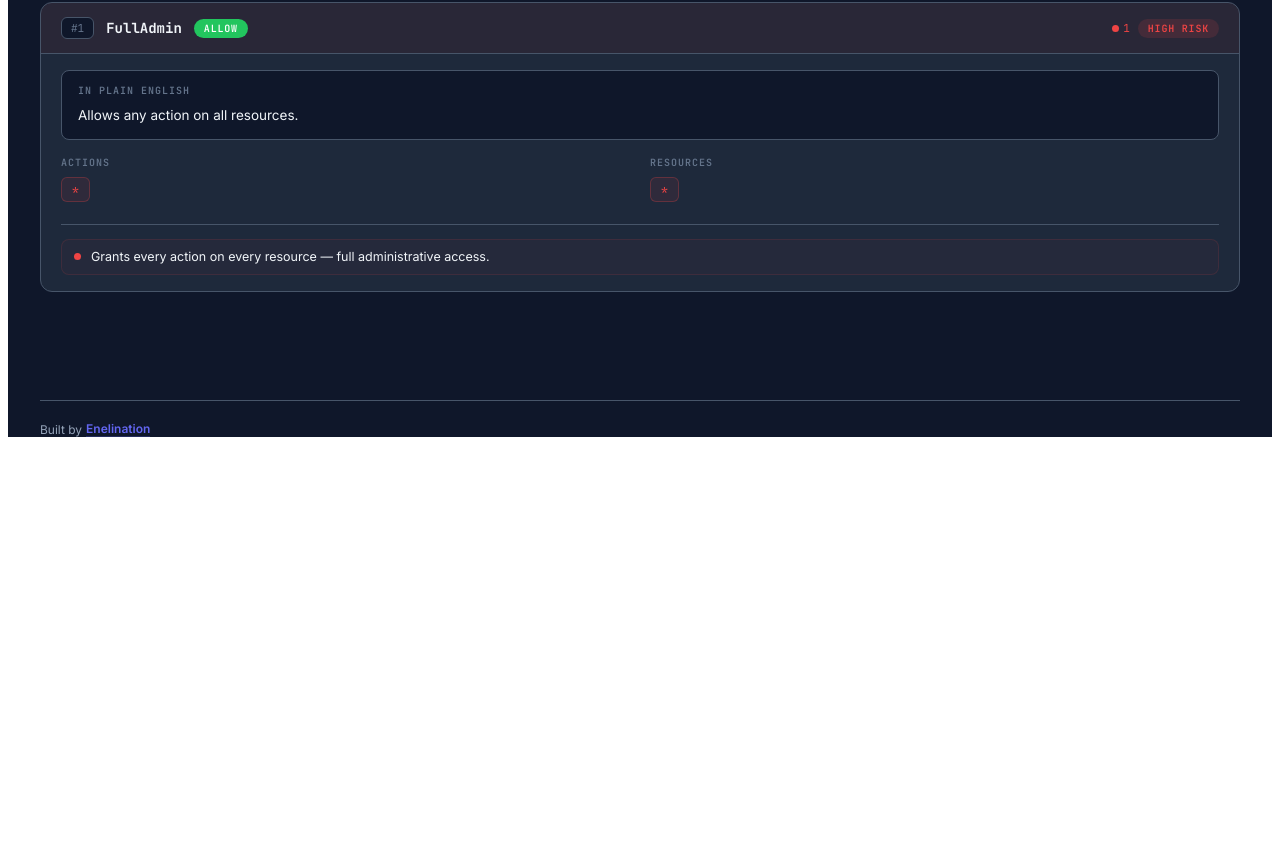
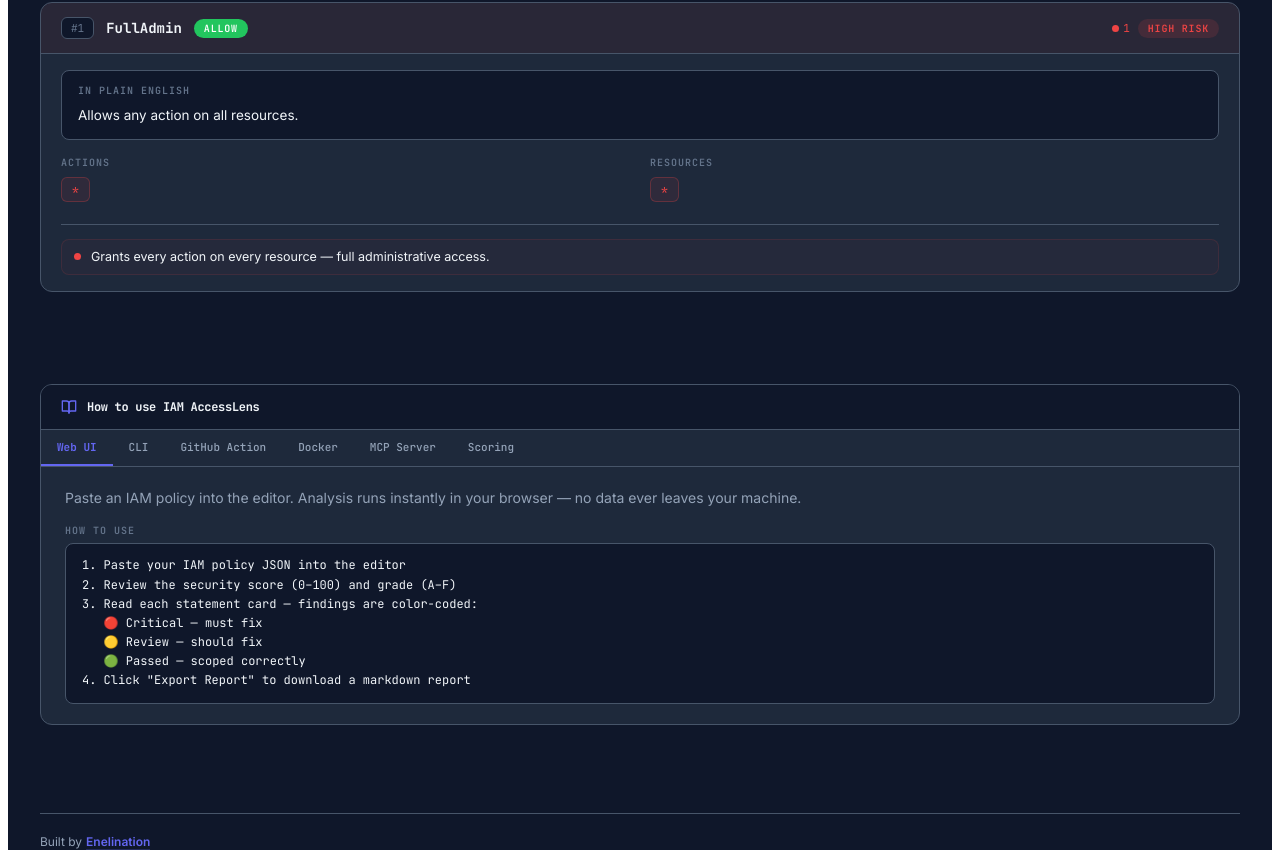
Before and after one commit to Enelination/aws-iam-accesslens, a React (Vite) app: page / in a window 1280 px wide. Shown: the part 692-1550 px from the top of the page. Before the commit the page ends 1137 px from the top, so only its background shows below. Built offline with nearby package versions, Linux system fonts and the light colour scheme.

Commit message:
Add docs section to UI showing all usage methods

```diff
--- a/src/App.tsx
+++ b/src/App.tsx
@@ -4,6 +4,7 @@ import { SAMPLES } from "./lib/samples";
 import { C, mono, sans, levelColor } from "./lib/theme";
 import { StatementCard } from "./components/StatementCard";
 import { Footer } from "./components/Footer";
+import { Docs } from "./components/Docs";
 import { RiskBar } from "./components/Primitives";
 import { exportReport } from "./lib/export";
 
@@ -371,6 +372,12 @@ export default function App() {
       </main>
 
       <div
+        style={{ maxWidth: 1200, margin: "0 auto", padding: "0 24px 40px" }}
+      >
+        <Docs />
+      </div>
+
+      <div
         style={{ maxWidth: 1200, margin: "0 auto", padding: "0 24px" }}
       >
         <Footer />
--- /dev/null
+++ b/src/components/Docs.tsx
@@ -0,0 +1,270 @@
+import React, { useState } from "react";
+import { C, mono, sans } from "../lib/theme";
+
+type Tab = "web" | "cli" | "github" | "docker" | "mcp" | "scoring";
+
+const TABS: { key: Tab; label: string }[] = [
+  { key: "web", label: "Web UI" },
+  { key: "cli", label: "CLI" },
+  { key: "github", label: "GitHub Action" },
+  { key: "docker", label: "Docker" },
+  { key: "mcp", label: "MCP Server" },
+  { key: "scoring", label: "Scoring" },
+];
+
+const code: Record<Tab, { title: string; desc: string; blocks: { label: string; code: string }[] }> = {
+  web: {
+    title: "Web UI",
+    desc: "Paste an IAM policy into the editor. Analysis runs instantly in your browser — no data ever leaves your machine.",
+    blocks: [
+      {
+        label: "How to use",
+        code: `1. Paste your IAM policy JSON into the editor
+2. Review the security score (0–100) and grade (A–F)
+3. Read each statement card — findings are color-coded:
+   🔴 Critical — must fix
+   🟡 Review — should fix
+   🟢 Passed — scoped correctly
+4. Click "Export Report" to download a markdown report`,
+      },
+    ],
+  },
+  cli: {
+    title: "CLI",
+    desc: "Analyze policy files directly from your terminal. Install globally or run with npx.",
+    blocks: [
+      {
+        label: "Install",
+        code: `npm install -g aws-iam-accesslens`,
+      },
+      {
+        label: "Usage",
+        code: `# Analyze a policy file
+npx aws-iam-accesslens policy.json
+
+# JSON output
+npx aws-iam-accesslens policy.json --json
+
+# Score only
+npx aws-iam-accesslens policy.json --score-only
+
+# Pipe from stdin
+cat policy.json | npx aws-iam-accesslens --json`,
+      },
+    ],
+  },
+  github: {
+    title: "GitHub Action",
+    desc: "Automatically lint IAM policies on every pull request. Posts findings as a PR comment and optionally fails on critical issues.",
+    blocks: [
+      {
+        label: ".github/workflows/iam-lint.yml",
+        code: `name: IAM Policy Linter
+on: [pull_request]
+jobs:
+  iam-lint:
+    runs-on: ubuntu-latest
+    permissions:
+      pull-requests: write
+    steps:
+      - uses: Enelination/aws-iam-accesslens/.github/actions/iam-lint@main
+        with:
+          policy-files: "**/*.json"
+          fail-on-danger: "false"`,
+      },
+    ],
+  },
+  docker: {
+    title: "Docker",
+    desc: "Run the analyzer in an isolated container. No Node.js or npm required.",
+    blocks: [
+      {
+        label: "Usage",
+        code: `# Analyze a local policy file
+docker run --rm -v $(pwd):/policies enel1/aws-iam-accesslens /policies/policy.json
+
+# JSON output
+docker run --rm -v $(pwd):/policies enel1/aws-iam-accesslens /policies/policy.json --json
+
+# Pipe from stdin
+cat policy.json | docker run --rm -i enel1/aws-iam-accesslens --json`,
+      },
+    ],
+  },
+  mcp: {
+    title: "MCP Server",
+    desc: "Let AI agents (Claude Desktop, Cursor, ChatGPT) analyze IAM policies directly from chat. The agent calls the analyzer as a tool.",
+    blocks: [
+      {
+        label: "Claude Desktop / Cursor config",
+        code: `{
+  "mcpServers": {
+    "iam-accesslens": {
+      "command": "npx",
+      "args": ["aws-iam-accesslens-mcp"]
+    }
+  }
+}`,
+      },
+      {
+        label: "Available tools",
+        code: `analyze_policy    — Analyze a full IAM policy document
+analyze_statement — Analyze a single IAM statement`,
+      },
+    ],
+  },
+  scoring: {
+    title: "Security Score",
+    desc: "Each policy starts at 100. Deductions are applied per finding, then a bonus is added for condition blocks.",
+    blocks: [
+      {
+        label: "Deductions",
+        code: `🔴 Critical finding          −20
+🟡 Warning finding            −6
+Full admin (Action:* + Res:*) −40
+Sensitive actions no condition −15`,
+      },
+      {
+        label: "Bonus",
+        code: `Condition block present      +8 (scaled by % of statements)`,
+      },
+      {
+        label: "Grades",
+        code: `A  90–100  Follows least-privilege
+B  75–89   Some issues, low risk
+C  55–74   Several risky patterns
+D  35–54   Significant security concerns
+F  0–34    Full admin or multiple criticals`,
+      },
+    ],
+  },
+};
+
+export function Docs() {
+  const [tab, setTab] = useState<Tab>("web");
+  const t = code[tab];
+
+  return (
+    <div
+      style={{
+        background: C.surface,
+        borderRadius: 12,
+        border: `1px solid ${C.border}`,
+        overflow: "hidden",
+        marginTop: 32,
+      }}
+    >
+      {/* Header */}
+      <div
+        style={{
+          padding: "14px 20px",
+          borderBottom: `1px solid ${C.border}`,
+          background: C.bg,
+          display: "flex",
+          alignItems: "center",
+          gap: 10,
+        }}
+      >
+        <svg width="16" height="16" viewBox="0 0 24 24" fill="none" stroke={C.accent} strokeWidth="2" strokeLinecap="round" strokeLinejoin="round">
+          <path d="M2 3h6a4 4 0 0 1 4 4v14a3 3 0 0 0-3-3H2z" />
+          <path d="M22 3h-6a4 4 0 0 0-4 4v14a3 3 0 0 1 3-3h7z" />
+        </svg>
+        <span
+          style={{
+            fontFamily: mono,
+            fontSize: 12,
+            fontWeight: 700,
+            color: C.text,
+            letterSpacing: -0.3,
+          }}
+        >
+          How to use IAM AccessLens
+        </span>
+      </div>
+
+      {/* Tabs */}
+      <div
+        style={{
+          display: "flex",
+          borderBottom: `1px solid ${C.border}`,
+          overflowX: "auto",
+          scrollbarWidth: "none",
+        }}
+      >
+        {TABS.map((t) => (
+          <button
+            key={t.key}
+            onClick={() => setTab(t.key)}
+            style={{
+              background: tab === t.key ? C.surface : "transparent",
+              color: tab === t.key ? C.accent : C.muted,
+              border: "none",
+              borderBottom: tab === t.key ? `2px solid ${C.accent}` : `2px solid transparent`,
+              fontFamily: mono,
+              fontSize: 11,
+              fontWeight: tab === t.key ? 700 : 500,
+              padding: "10px 16px",
+              cursor: "pointer",
+              whiteSpace: "nowrap",
+              transition: "all 0.15s",
+            }}
+          >
+            {t.label}
+          </button>
+        ))}
+      </div>
+
+      {/* Content */}
+      <div style={{ padding: "20px 24px" }}>
+        <div
+          style={{
+            fontFamily: sans,
+            fontSize: 14,
+            color: C.muted,
+            marginBottom: 16,
+            lineHeight: 1.5,
+          }}
+        >
+          {t.desc}
+        </div>
+
+        <div style={{ display: "flex", flexDirection: "column", gap: 14 }}>
+          {t.blocks.map((b, i) => (
+            <div key={i}>
+              <div
+                style={{
+                  fontFamily: mono,
+                  fontSize: 10,
+                  fontWeight: 600,
+                  color: C.faint,
+                  textTransform: "uppercase",
+                  letterSpacing: 1,
+                  marginBottom: 6,
+                }}
+              >
+                {b.label}
+              </div>
+              <pre
+                style={{
+                  background: C.bg,
+                  border: `1px solid ${C.border}`,
+                  borderRadius: 8,
+                  padding: "12px 16px",
+                  fontFamily: mono,
+                  fontSize: 12,
+                  lineHeight: 1.6,
+                  color: C.text,
+                  overflowX: "auto",
+                  margin: 0,
+                  whiteSpace: "pre",
+                }}
+              >
+                {b.code}
+              </pre>
+            </div>
+          ))}
+        </div>
+      </div>
+    </div>
+  );
+}
```
